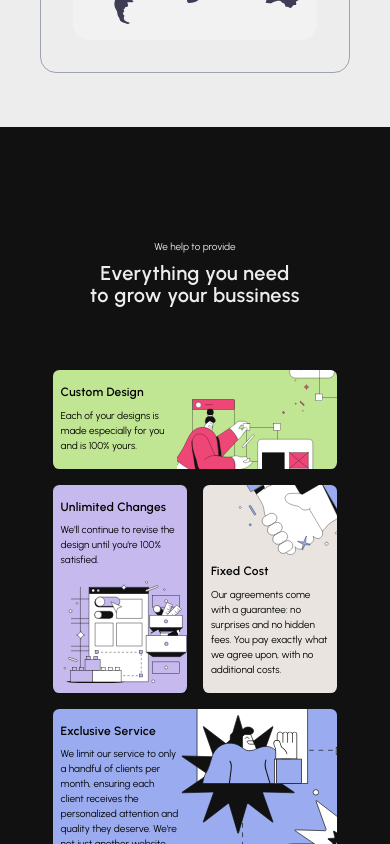
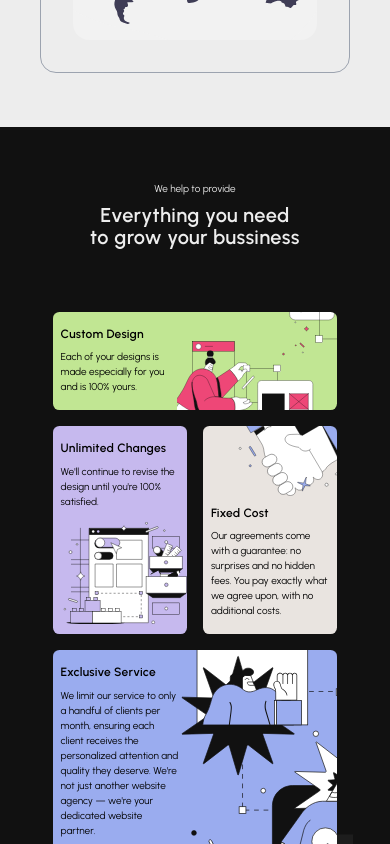
Before and after one commit to away1205/relyte-web, a Next.js app: page / in a window 390 px wide. Shown: the part 1720-2564 px from the top of the page. Built offline with nearby package versions, Linux system fonts and the light colour scheme.

Commit message:
change the mt of the benefit section

```diff
--- a/app/_components/BenefitSection.jsx
+++ b/app/_components/BenefitSection.jsx
@@ -13,7 +13,7 @@ function BenefitSection() {
         backgroundImage: `url(${bgBenefit.src})`,
       }}
     >
-      <div className='flex flex-col max-screen items-center justify-center gap-[4rem] py-28 lg:py-40'>
+      <div className='flex flex-col max-screen items-center justify-center gap-[4rem] pb-28 pt-12 sm:py-28 lg:py-40'>
         <FadeInAnim direction='up' duration={1.5}>
           <div className='flex flex-col items-center gap-2'>
             <p className='text-white max-sm:font-b5'>We help to provide</p>
```
